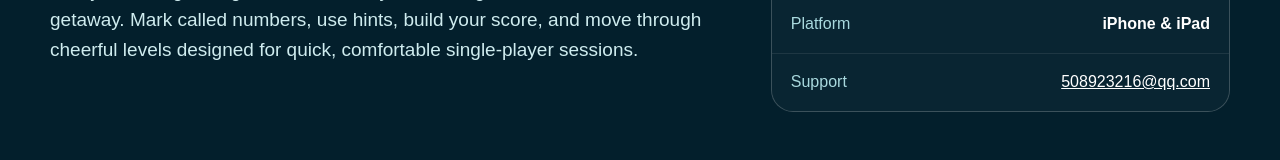
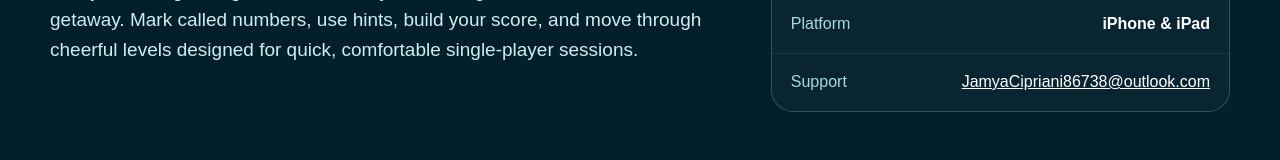
Before and after one commit to CrosswhiteHirt/Bingo-Party-Offline-Games, a plain HTML site: page index.html in a window 1280 px wide. Shown: the part 2002-2162 px from the top of the page. Drawn offline with Linux system fonts and the light colour scheme.

Commit message:
Update support email in index.html

```diff
--- a/index.html
+++ b/index.html
@@ -243,7 +243,7 @@
         <div class="fact"><span>Game</span><strong>Lucky Surf Bingo</strong></div>
         <div class="fact"><span>Category</span><strong>Games / Board / Casual</strong></div>
         <div class="fact"><span>Platform</span><strong>iPhone &amp; iPad</strong></div>
-        <div class="fact"><span>Support</span><a href="mailto:508923216@qq.com">508923216@qq.com</a></div>
+        <div class="fact"><span>Support</span><a href="mailto:JamyaCipriani86738@outlook.com">JamyaCipriani86738@outlook.com</a></div>
       </div>
     </section>
   </main>
```
